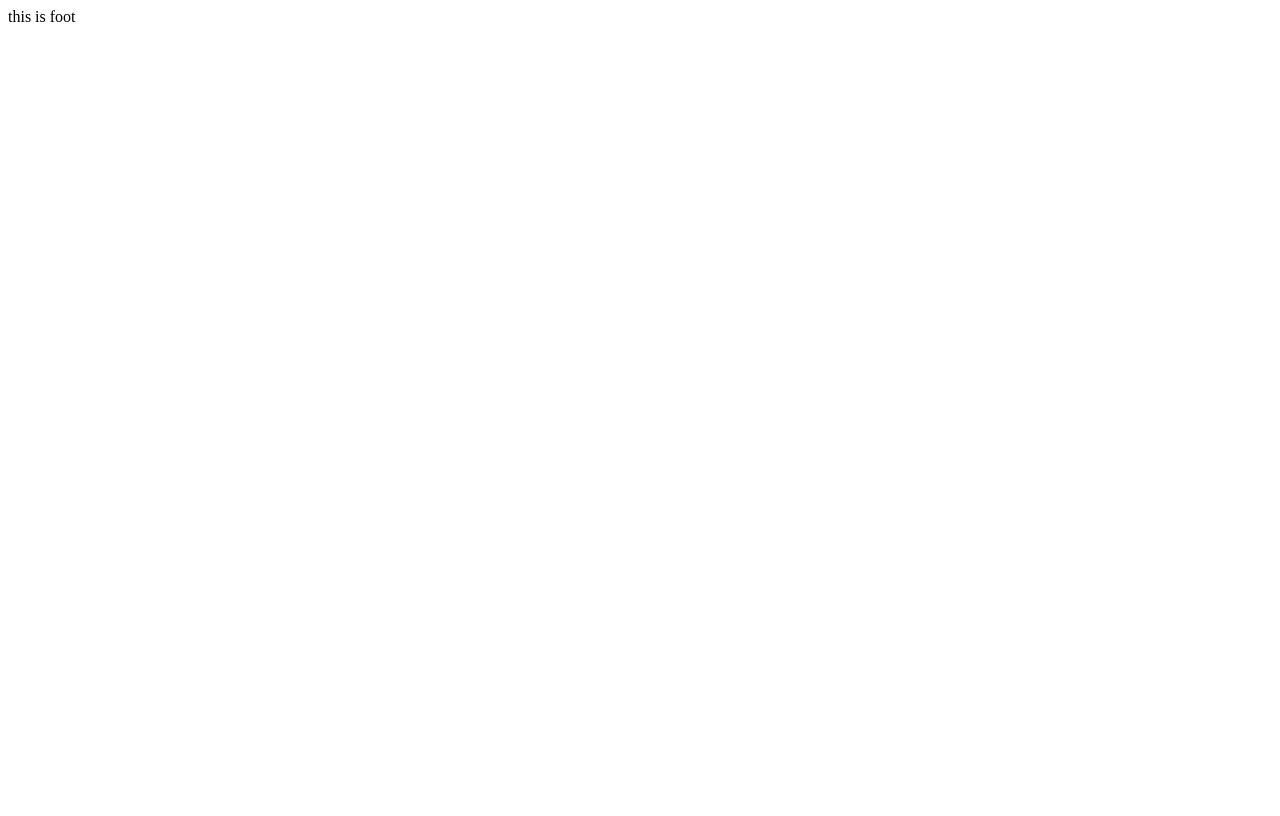
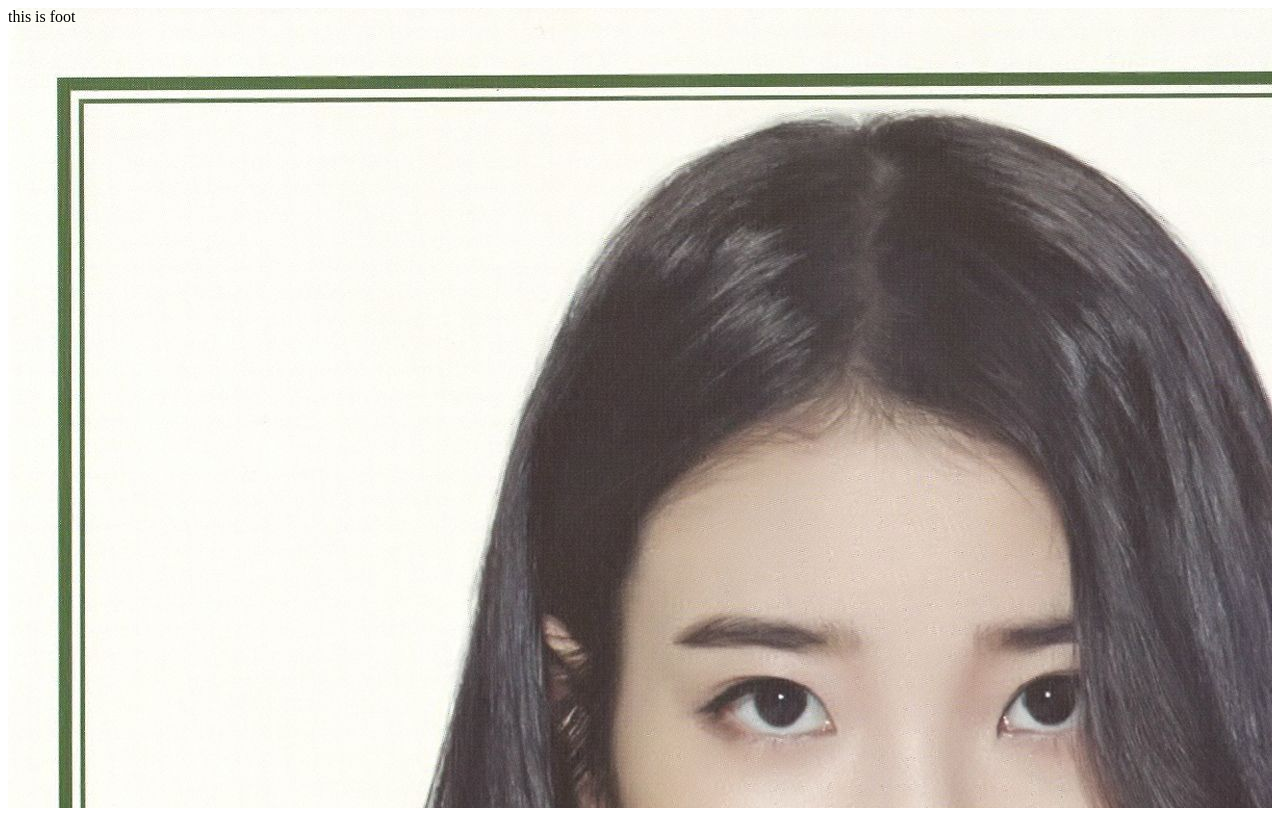
Before and after one commit to happyav/json, a plain HTML site: page second.html in a window 1280 px wide. Drawn offline with Linux system fonts and the light colour scheme.

Commit message:
change html

```diff
--- a/second.html
+++ b/second.html
@@ -4,6 +4,13 @@
 	<meta charset="UTF-8">
 	<title>Document</title>
 </head>
+<style>
+div{
+	background-image: url(img/IU.jpg);
+	width: 100%;
+	height: 800px;
+}
+</style>
 <body>
 	<div>
 	this is foot
```
